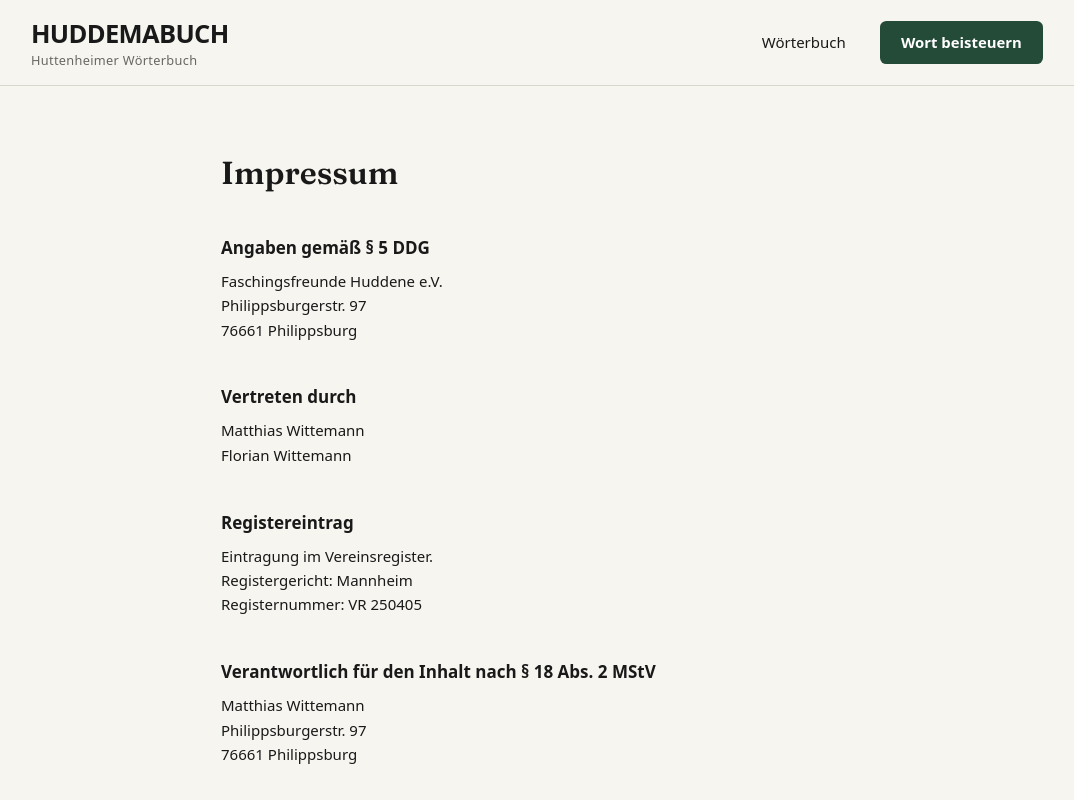
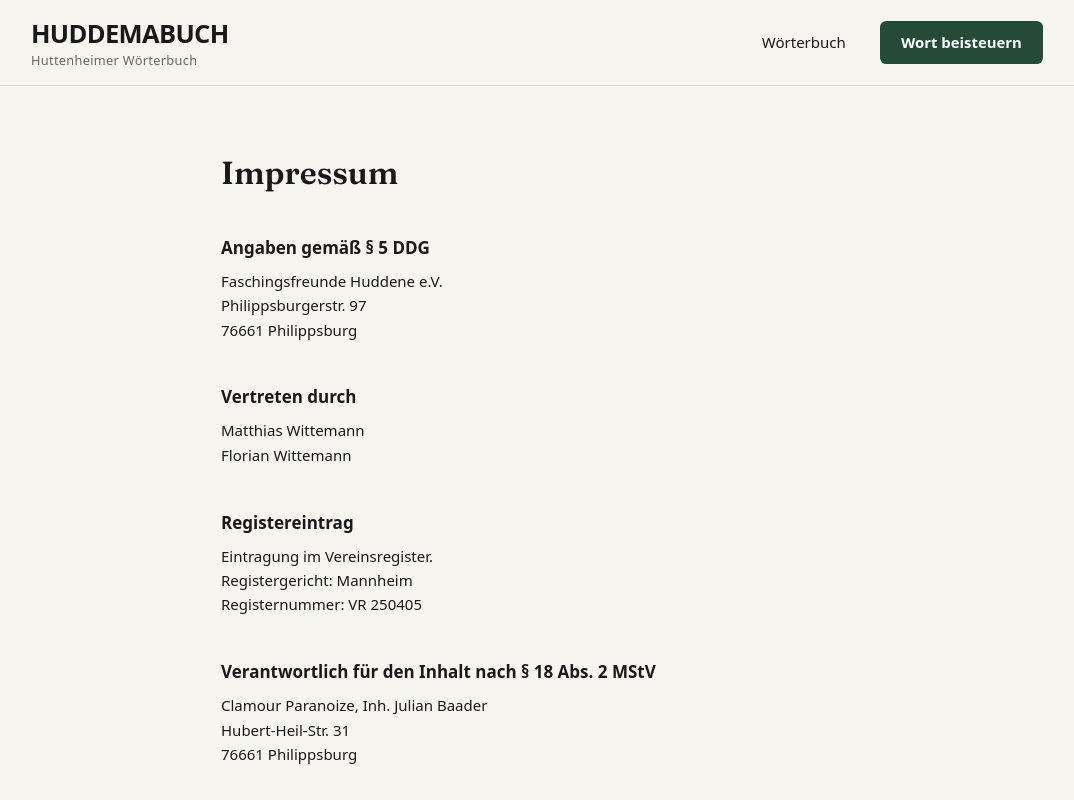
Before and after one commit to clamourparanoize/huddemabuch, a Next.js app: page /impressum in a window 1280 px wide. Shown: the top 800 px of the page, without its empty margins (103-1177 px from the left). Built offline with nearby package versions, Linux system fonts and the light colour scheme.

Commit message:
Impressum: inhaltlich Verantwortlicher auf Clamour Paranoize geändert
Co-Authored-By: Claude Sonnet 5 <noreply@anthropic.com>

```diff
--- a/src/app/impressum/page.tsx
+++ b/src/app/impressum/page.tsx
@@ -49,9 +49,9 @@ export default function ImpressumSeite() {
               Verantwortlich für den Inhalt nach § 18 Abs. 2 MStV
             </h2>
             <p className="mt-2">
-              Matthias Wittemann
+              Clamour Paranoize, Inh. Julian Baader
               <br />
-              Philippsburgerstr. 97
+              Hubert-Heil-Str. 31
               <br />
               76661 Philippsburg
             </p>
```
